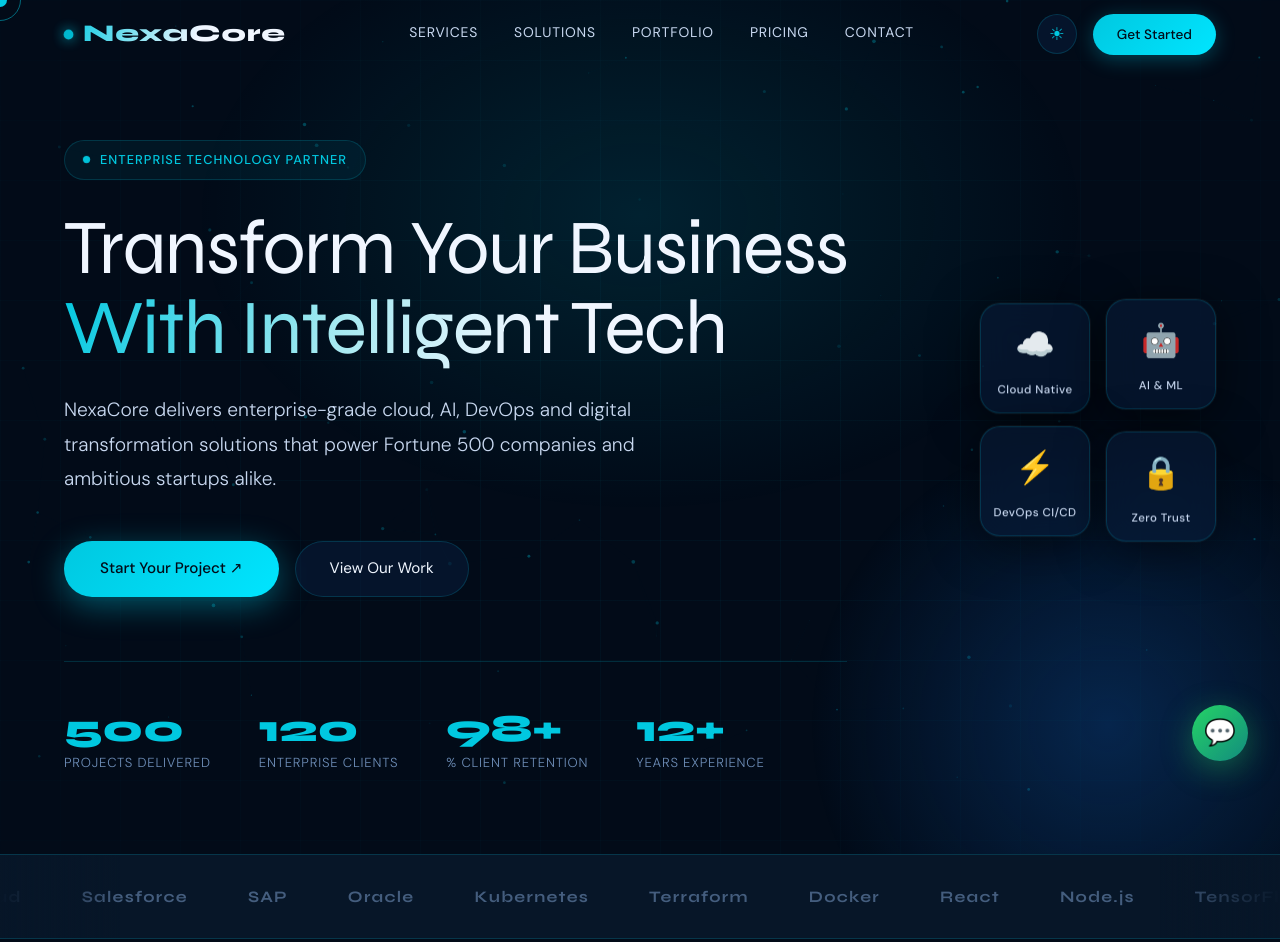
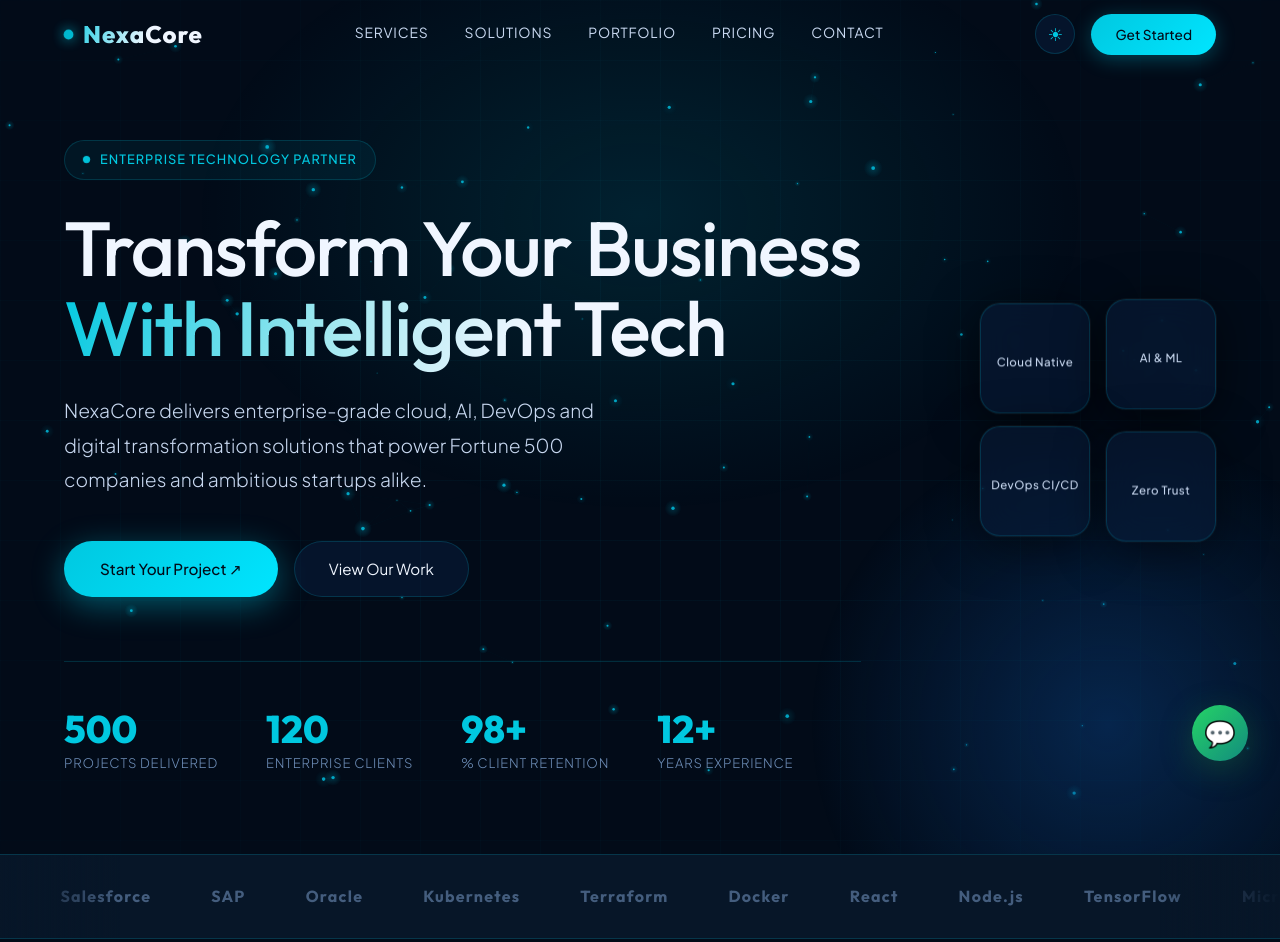
Before and after one commit to aakashsaini943/Nexa-core-freelance-central, a plain HTML site: page index.html in a window 1280 px wide. Shown: the top 942 px of the page. Drawn offline with nearby package versions, Linux system fonts and the light colour scheme; animation ran at ten frames a second.

Commit message:
form integration font family update

```diff
--- a/index.html
+++ b/index.html
@@ -8,13 +8,13 @@
 <title>NexaCore | Enterprise Technology Solutions</title>
 <link rel="preconnect" href="https://fonts.googleapis.com"/>
 <link rel="stylesheet" href="style.css">
-<link href="https://fonts.googleapis.com/css2?family=Syne:wght@400;600;700;800&family=DM+Sans:ital,wght@0,300;0,400;0,500;1,300&display=swap" rel="stylesheet"/>
-</head>
+<link href="https://fonts.googleapis.com/css2?family=Outfit:wght@300;400;500;600;700;800&family=Plus+Jakarta+Sans:wght@300;400;500;600;700&display=swap" rel="stylesheet">
+<link href="https://cdn.jsdelivr.net/npm/remixicon@4.2.0/fonts/remixicon.css" rel="stylesheet">
 <body>
 
 <!-- CURSOR -->
-<div id="cursor"></div>
-<div id="cursor-ring"></div>
+<!-- <div id="cursor"></div>
+<div id="cursor-ring"></div> -->
 
 <!-- PRELOADER -->
 <div id="preloader">
@@ -98,10 +98,10 @@
   </div>
 
   <div class="hero-float">
-    <div class="float-card reveal"><div class="fi">☁️</div><span>Cloud Native</span></div>
-    <div class="float-card reveal"><div class="fi">🤖</div><span>AI & ML</span></div>
-    <div class="float-card reveal"><div class="fi">⚡</div><span>DevOps CI/CD</span></div>
-    <div class="float-card reveal"><div class="fi">🔒</div><span>Zero Trust</span></div>
+    <div class="float-card reveal"><div class="fi"><i class="fa-solid fa-robot"></i></div><span>Cloud Native</span></div>
+    <div class="float-card reveal"><div class="fi"><i class="fa-solid fa-cloud"></i></div><span>AI & ML</span></div>
+    <div class="float-card reveal"><div class="fi"><i class="fa-solid fa-lock"></i></div><span>DevOps CI/CD</span></div>
+    <div class="float-card reveal"><div class="fi"><i class="fa-solid fa-code"></i></div><span>Zero Trust</span></div>
   </div>
 </section>
 
@@ -138,7 +138,7 @@
 <!-- ==================== SERVICES ==================== -->
 <section id="services">
   <div class="text-center reveal">
-    <div class="section-badge">⚡ What We Do</div>
+    <div class="section-badge"><i class="fa-solid fa-rocket"></i> What We Do</div>
     <h2 class="section-title">End-to-End Technology<br>Services That Scale</h2>
     <p class="section-sub">From concept to production, we architect and deliver robust solutions across every technology domain your enterprise demands.</p>
   </div>
@@ -239,81 +239,6 @@
         </div>
       </div>
     </div>
-  </div>
-</section>
-
-<!-- ==================== TESTIMONIALS ==================== -->
-<section id="testimonials">
-  <div class="testimonials-header text-center reveal">
-    <div class="section-badge">💬 Testimonials</div>
-    <h2 class="section-title">Trusted by Industry Leaders</h2>
-    <p class="section-sub">Hear from the executives and CTOs who've transformed their businesses with NexaCore.</p>
-  </div>
-  <div class="testimonials-slider">
-    <div class="testimonials-track" id="testi-track">
-      <div class="testi-card">
-        <div class="testi-stars"><span class="star">★</span><span class="star">★</span><span class="star">★</span><span class="star">★</span><span class="star">★</span></div>
-        <p class="testi-text">"NexaCore migrated our entire infrastructure to multi-cloud in just 8 weeks. Zero downtime, 40% cost reduction. Their team's expertise is simply unmatched in the industry."</p>
-        <div class="testi-author">
-          <div class="testi-avatar">RK</div>
-          <div>
-            <div class="testi-name">Rajiv Kumar</div>
-            <div class="testi-role">CTO, GlobalFinance Ltd</div>
-          </div>
-        </div>
-      </div>
-      <div class="testi-card">
-        <div class="testi-stars"><span class="star">★</span><span class="star">★</span><span class="star">★</span><span class="star">★</span><span class="star">★</span></div>
-        <p class="testi-text">"The AI solution they built for our supply chain reduced forecasting errors by 67%. It's like having a supercomputer that understands our business at a molecular level."</p>
-        <div class="testi-author">
-          <div class="testi-avatar">SM</div>
-          <div>
-            <div class="testi-name">Sarah Mitchell</div>
-            <div class="testi-role">VP Engineering, NovaTech</div>
-          </div>
-        </div>
-      </div>
-      <div class="testi-card">
-        <div class="testi-stars"><span class="star">★</span><span class="star">★</span><span class="star">★</span><span class="star">★</span><span class="star">★</span></div>
-        <p class="testi-text">"From the first meeting, NexaCore felt like an extension of our own team. They delivered a platform handling 2M daily users that's rock solid. Truly enterprise-class partners."</p>
-        <div class="testi-author">
-          <div class="testi-avatar">AC</div>
-          <div>
-            <div class="testi-name">Arjun Chakraborty</div>
-            <div class="testi-role">CEO, ScaleUp India</div>
-          </div>
-        </div>
-      </div>
-      <div class="testi-card">
-        <div class="testi-stars"><span class="star">★</span><span class="star">★</span><span class="star">★</span><span class="star">★</span><span class="star">★</span></div>
-        <p class="testi-text">"Their DevOps team cut our deployment time from 3 days to 45 minutes. The automated testing pipeline they built has become the backbone of our engineering culture."</p>
-        <div class="testi-author">
-          <div class="testi-avatar">LP</div>
-          <div>
-            <div class="testi-name">Lauren Park</div>
-            <div class="testi-role">Head of Product, CloudBase</div>
-          </div>
-        </div>
-      </div>
-      <div class="testi-card">
-        <div class="testi-stars"><span class="star">★</span><span class="star">★</span><span class="star">★</span><span class="star">★</span><span class="star">★</span></div>
-        <p class="testi-text">"NexaCore redesigned our banking app UX and conversions jumped 3.2x. Their design thinking process uncovered insights our internal team had missed for years. Outstanding work."</p>
-        <div class="testi-author">
-          <div class="testi-avatar">MS</div>
-          <div>
-            <div class="testi-name">Mohammed Al-Sayed</div>
-            <div class="testi-role">Director Digital, AlFuture Bank</div>
-          </div>
-        </div>
-      </div>
-    </div>
-  </div>
-  <div class="testi-controls">
-    <button class="testi-btn" id="testi-prev">←</button>
-    <div class="testi-dot active" data-i="0"></div>
-    <div class="testi-dot" data-i="1"></div>
-    <div class="testi-dot" data-i="2"></div>
-    <button class="testi-btn" id="testi-next">→</button>
   </div>
 </section>
 
@@ -515,6 +440,82 @@
   </div>
 </section>
 
+
+<!-- ==================== TESTIMONIALS ==================== -->
+<section id="testimonials">
+  <div class="testimonials-header text-center reveal">
+    <div class="section-badge">💬 Testimonials</div>
+    <h2 class="section-title">Trusted by Industry Leaders</h2>
+    <p class="section-sub">Hear from the executives and CTOs who've transformed their businesses with NexaCore.</p>
+  </div>
+  <div class="testimonials-slider">
+    <div class="testimonials-track" id="testi-track">
+      <div class="testi-card">
+        <div class="testi-stars"><span class="star">★</span><span class="star">★</span><span class="star">★</span><span class="star">★</span><span class="star">★</span></div>
+        <p class="testi-text">"NexaCore migrated our entire infrastructure to multi-cloud in just 8 weeks. Zero downtime, 40% cost reduction. Their team's expertise is simply unmatched in the industry."</p>
+        <div class="testi-author">
+          <div class="testi-avatar">RK</div>
+          <div>
+            <div class="testi-name">Rajiv Kumar</div>
+            <div class="testi-role">CTO, GlobalFinance Ltd</div>
+          </div>
+        </div>
+      </div>
+      <div class="testi-card">
+        <div class="testi-stars"><span class="star">★</span><span class="star">★</span><span class="star">★</span><span class="star">★</span><span class="star">★</span></div>
+        <p class="testi-text">"The AI solution they built for our supply chain reduced forecasting errors by 67%. It's like having a supercomputer that understands our business at a molecular level."</p>
+        <div class="testi-author">
+          <div class="testi-avatar">SM</div>
+          <div>
+            <div class="testi-name">Sarah Mitchell</div>
+            <div class="testi-role">VP Engineering, NovaTech</div>
+          </div>
+        </div>
+      </div>
+      <div class="testi-card">
+        <div class="testi-stars"><span class="star">★</span><span class="star">★</span><span class="star">★</span><span class="star">★</span><span class="star">★</span></div>
+        <p class="testi-text">"From the first meeting, NexaCore felt like an extension of our own team. They delivered a platform handling 2M daily users that's rock solid. Truly enterprise-class partners."</p>
+        <div class="testi-author">
+          <div class="testi-avatar">AC</div>
+          <div>
+            <div class="testi-name">Arjun Chakraborty</div>
+            <div class="testi-role">CEO, ScaleUp India</div>
+          </div>
+        </div>
+      </div>
+      <div class="testi-card">
+        <div class="testi-stars"><span class="star">★</span><span class="star">★</span><span class="star">★</span><span class="star">★</span><span class="star">★</span></div>
+        <p class="testi-text">"Their DevOps team cut our deployment time from 3 days to 45 minutes. The automated testing pipeline they built has become the backbone of our engineering culture."</p>
+        <div class="testi-author">
+          <div class="testi-avatar">LP</div>
+          <div>
+            <div class="testi-name">Lauren Park</div>
+            <div class="testi-role">Head of Product, CloudBase</div>
+          </div>
+        </div>
+      </div>
+      <div class="testi-card">
+        <div class="testi-stars"><span class="star">★</span><span class="star">★</span><span class="star">★</span><span class="star">★</span><span class="star">★</span></div>
+        <p class="testi-text">"NexaCore redesigned our banking app UX and conversions jumped 3.2x. Their design thinking process uncovered insights our internal team had missed for years. Outstanding work."</p>
+        <div class="testi-author">
+          <div class="testi-avatar">MS</div>
+          <div>
+            <div class="testi-name">Mohammed Al-Sayed</div>
+            <div class="testi-role">Director Digital, AlFuture Bank</div>
+          </div>
+        </div>
+      </div>
+    </div>
+  </div>
+  <div class="testi-controls">
+    <button class="testi-btn" id="testi-prev">←</button>
+    <div class="testi-dot active" data-i="0"></div>
+    <div class="testi-dot" data-i="1"></div>
+    <div class="testi-dot" data-i="2"></div>
+    <button class="testi-btn" id="testi-next">→</button>
+  </div>
+</section>
+
 <!-- ==================== FAQ ==================== -->
 <section id="faq">
   <div class="text-center reveal">
@@ -563,21 +564,21 @@
         <div class="c-icon">📍</div>
         <div>
           <div class="c-label">Headquarters</div>
-          <div class="c-value">Cyber City, Gurugram, Haryana 122002, India</div>
+          <div class="c-value">Noida sector 63 H block</div>
         </div>
       </div>
       <div class="contact-info-item">
         <div class="c-icon">📧</div>
         <div>
           <div class="c-label">Email Us</div>
-          <div class="c-value">enterprise@nexacore.io</div>
+          <div class="c-value">Hariomsaini1024@gmail.com</div>
         </div>
       </div>
       <div class="contact-info-item">
         <div class="c-icon">📞</div>
         <div>
           <div class="c-label">Call Us</div>
-          <div class="c-value">+91 98765 43210</div>
+          <div class="c-value">+91  7827145124</div>
         </div>
       </div>
       <div class="contact-info-item">
@@ -588,34 +589,41 @@
         </div>
       </div>
     </div>
-    <div class="contact-form reveal-right">
+    <form class="contact-form reveal-right" id="contactForm">
+
   <div class="form-row">
     <div class="form-group">
       <label>First Name</label>
-          <input type="text" placeholder="Arjun"/>
+      <input type="text" name="firstName" placeholder="Arjun" required />
     </div>
+
     <div class="form-group">
       <label>Last Name</label>
-          <input type="text" placeholder="Sharma"/>
+      <input type="text" name="lastName" placeholder="Sharma" required />
     </div>
   </div>
+
   <div class="form-row">
     <div class="form-group">
       <label>Email</label>
-          <input type="email" placeholder="you@company.com"/>
+      <input type="email" name="email" placeholder="you@company.com" required />
     </div>
+
     <div class="form-group">
       <label>Phone</label>
-          <input type="tel" placeholder="+91 98765 43210"/>
+      <input type="tel" name="phone" placeholder="+91 98765 43210" />
     </div>
   </div>
+
   <div class="form-group">
     <label>Company</label>
-        <input type="text" placeholder="Your Company Name"/>
+    <input type="text" name="company" placeholder="Your Company Name" />
   </div>
+
   <div class="form-group">
     <label>Service Interest</label>
-        <select>
+
+    <select name="service">
       <option>Select a service…</option>
       <option>Web Development</option>
       <option>Cloud Architecture</option>
@@ -625,13 +633,24 @@
       <option>Enterprise Transformation</option>
       <option>Other</option>
     </select>
+
   </div>
+
   <div class="form-group">
     <label>Project Details</label>
-        <textarea rows="4" placeholder="Describe your project, goals, and timeline…"></textarea>
+
+    <textarea
+      rows="4"
+      name="message"
+      placeholder="Describe your project, goals, and timeline…"
+    ></textarea>
   </div>
-      <button type="button" class="btn-primary" style="width:100%;text-align:center;display:block;padding:15px" onclick="this.textContent='✓ Message Sent! We\'ll respond within 24 hours.';this.style.background='linear-gradient(135deg,#00b09b,#00c8e0)'">Send Message →</button>
-    </div>
+
+  <button type="submit" class="btn-primary" id="submit-btn">
+    Send Message →
+  </button>
+
+</form>
   </div>
 </section>
 
@@ -690,7 +709,12 @@
 </footer>
 
 <!-- WHATSAPP BUTTON -->
-<a href="https://wa.me/919876543210" id="whatsapp-btn" target="_blank" title="Chat on WhatsApp">💬</a>
+<a
+ href="https://wa.me/7060998539?text=Hello%20I%20want%20to%20know%20more%20about%20your%20services"
+ id="whatsapp-btn"
+ target="_blank">
+ 💬
+</a>
 
 <script src="script.js"></script>
 </body>
--- a/script.js
+++ b/script.js
@@ -16,82 +16,201 @@
 /* ============================================================
    CUSTOM CURSOR
 ============================================================ */
-const cur = document.getElementById('cursor');
-const ring = document.getElementById('cursor-ring');
-let mx=0,my=0,rx=0,ry=0;
-document.addEventListener('mousemove',e=>{
-  mx=e.clientX; my=e.clientY;
-  cur.style.left=mx+'px'; cur.style.top=my+'px';
-});
-(function animRing(){
-  rx+=(mx-rx)*0.12; ry+=(my-ry)*0.12;
-  ring.style.left=rx+'px'; ring.style.top=ry+'px';
-  requestAnimationFrame(animRing);
-})();
-document.querySelectorAll('a,button,[class*="card"],[class*="btn"]').forEach(el=>{
-  el.addEventListener('mouseenter',()=>{
-    cur.style.width='22px'; cur.style.height='22px';
-    ring.style.width='60px'; ring.style.height='60px';
-    ring.style.opacity='0.3';
-  });
-  el.addEventListener('mouseleave',()=>{
-    cur.style.width='14px'; cur.style.height='14px';
-    ring.style.width='42px'; ring.style.height='42px';
-    ring.style.opacity='0.5';
-  });
-});
+// const cur = document.getElementById('cursor');
+// const ring = document.getElementById('cursor-ring');
+// let mx=0,my=0,rx=0,ry=0;
+// document.addEventListener('mousemove',e=>{
+//   mx=e.clientX; my=e.clientY;
+//   cur.style.left=mx+'px'; cur.style.top=my+'px';
+// });
+// (function animRing(){
+//   rx+=(mx-rx)*0.12; ry+=(my-ry)*0.12;
+//   ring.style.left=rx+'px'; ring.style.top=ry+'px';
+//   requestAnimationFrame(animRing);
+// })();
+// document.querySelectorAll('a,button,[class*="card"],[class*="btn"]').forEach(el=>{
+//   el.addEventListener('mouseenter',()=>{
+//     cur.style.width='22px'; cur.style.height='22px';
+//     ring.style.width='60px'; ring.style.height='60px';
+//     ring.style.opacity='0.3';
+//   });
+//   el.addEventListener('mouseleave',()=>{
+//     cur.style.width='14px'; cur.style.height='14px';
+//     ring.style.width='42px'; ring.style.height='42px';
+//     ring.style.opacity='0.5';
+//   });
+// });
 
 /* ============================================================
    PARTICLES
 ============================================================ */
-(function(){
+(function () {
+
   const canvas = document.getElementById('particles-canvas');
   const ctx = canvas.getContext('2d');
-  let W,H,particles=[];
-  function resize(){W=canvas.width=window.innerWidth;H=canvas.height=window.innerHeight}
-  resize(); window.addEventListener('resize',resize);
-  const isDark=()=>document.documentElement.getAttribute('data-theme')!=='light';
-  function Particle(){
-    this.x=Math.random()*W; this.y=Math.random()*H;
-    this.r=Math.random()*1.5+0.4;
-    this.vx=(Math.random()-0.5)*0.28; this.vy=(Math.random()-0.5)*0.28;
-    this.o=Math.random()*0.5+0.1;
+
+  let W, H;
+  let particles = [];
+
+  function resize() {
+    W = canvas.width = window.innerWidth;
+    H = canvas.height = window.innerHeight;
   }
-  Particle.prototype.update=function(){
-    this.x+=this.vx; this.y+=this.vy;
-    if(this.x<0)this.x=W; if(this.x>W)this.x=0;
-    if(this.y<0)this.y=H; if(this.y>H)this.y=0;
-  };
-  for(let i=0;i<90;i++) particles.push(new Particle());
-  function draw(){
-    ctx.clearRect(0,0,W,H);
-    const col=isDark()?'0,200,224':'0,111,166';
-    particles.forEach(p=>{
-      p.update();
-      ctx.beginPath(); ctx.arc(p.x,p.y,p.r,0,Math.PI*2);
-      ctx.fillStyle=`rgba(${col},${p.o})`;
+
+  resize();
+  window.addEventListener('resize', resize);
+
+  const isDark = () =>
+    document.documentElement.getAttribute('data-theme') !== 'light';
+
+  class Particle {
+
+    constructor() {
+      this.reset();
+    }
+
+    reset() {
+      this.x = Math.random() * W;
+      this.y = Math.random() * H;
+
+      this.size = Math.random() * 1.6 + 0.3;
+
+      this.speedX = (Math.random() - 0.5) * 0.18;
+      this.speedY = (Math.random() - 0.5) * 0.18;
+
+      this.opacity = Math.random() * 0.18 + 0.05;
+    }
+
+    update() {
+
+      this.x += this.speedX;
+      this.y += this.speedY;
+
+      if (this.x < 0) this.x = W;
+      if (this.x > W) this.x = 0;
+
+      if (this.y < 0) this.y = H;
+      if (this.y > H) this.y = 0;
+    }
+
+    draw() {
+
+      const colors = isDark()
+        ? {
+            particle: '0,220,255',
+            line: '0,220,255'
+          }
+        : {
+            particle: '130,140,180',
+            line: '160,170,200'
+          };
+
+      // glow
+      const gradient = ctx.createRadialGradient(
+        this.x,
+        this.y,
+        0,
+        this.x,
+        this.y,
+        this.size * 5
+      );
+
+      gradient.addColorStop(
+        0,
+        `rgba(${colors.particle},${this.opacity})`
+      );
+
+      gradient.addColorStop(
+        1,
+        `rgba(${colors.particle},0)`
+      );
+
+      ctx.beginPath();
+      ctx.fillStyle = gradient;
+      ctx.arc(this.x, this.y, this.size * 5, 0, Math.PI * 2);
       ctx.fill();
-    });
-    // lines
-    for(let i=0;i<particles.length;i++){
-      for(let j=i+1;j<particles.length;j++){
-        const dx=particles[i].x-particles[j].x;
-        const dy=particles[i].y-particles[j].y;
-        const d=Math.sqrt(dx*dx+dy*dy);
-        if(d<110){
+
+      // center particle
+      ctx.beginPath();
+
+      ctx.fillStyle = isDark()
+        ? 'rgba(0,220,255,0.7)'
+        : 'rgba(120,130,170,0.45)';
+
+      ctx.arc(this.x, this.y, this.size, 0, Math.PI * 2);
+
+      ctx.fill();
+    }
+  }
+
+  // particles
+  for (let i = 0; i < 85; i++) {
+    particles.push(new Particle());
+  }
+
+  function connectParticles() {
+
+    const colors = isDark()
+      ? {
+          line: '0,220,255'
+        }
+      : {
+          line: '160,170,200'
+        };
+
+    for (let a = 0; a < particles.length; a++) {
+
+      for (let b = a; b < particles.length; b++) {
+
+        let dx = particles[a].x - particles[b].x;
+        let dy = particles[a].y - particles[b].y;
+
+        let dist = Math.sqrt(dx * dx + dy * dy);
+
+        if (dist < 110) {
+
+          const opacity = (1 - dist / 110) * 0.06;
+
           ctx.beginPath();
-          ctx.moveTo(particles[i].x,particles[i].y);
-          ctx.lineTo(particles[j].x,particles[j].y);
-          ctx.strokeStyle=`rgba(${col},${0.08*(1-d/110)})`;
-          ctx.lineWidth=0.6; ctx.stroke();
+
+          ctx.strokeStyle =
+            `rgba(${colors.line},${opacity})`;
+
+          ctx.lineWidth = 0.45;
+
+          ctx.moveTo(
+            particles[a].x,
+            particles[a].y
+          );
+
+          ctx.lineTo(
+            particles[b].x,
+            particles[b].y
+          );
+
+          ctx.stroke();
         }
       }
     }
-    requestAnimationFrame(draw);
   }
-  draw();
+
+  function animate() {
+
+    ctx.clearRect(0, 0, W, H);
+
+    particles.forEach((particle) => {
+      particle.update();
+      particle.draw();
+    });
+
+    connectParticles();
+
+    requestAnimationFrame(animate);
+  }
+
+  animate();
+
 })();
-
 /* ============================================================
    NAVBAR SCROLL
 ============================================================ */
@@ -251,3 +370,63 @@ document.querySelectorAll('a[href^="#"]').forEach(a=>{
     if(target){e.preventDefault();target.scrollIntoView({behavior:'smooth',block:'start'})}
   });
 });
+
+
+
+/* ============================================================
+   Foarm submission oogle sheets
+============================================================ */
+
+
+const form = document.getElementById('contactForm');
+
+form.addEventListener('submit', async (e) => {
+
+  e.preventDefault();
+
+  const submitBtn =
+    document.getElementById('submit-btn');
+
+  submitBtn.innerHTML = 'Sending...';
+
+  const formData = new FormData(form);
+
+  const data = {
+    firstName: formData.get('firstName'),
+    lastName: formData.get('lastName'),
+    email: formData.get('email'),
+    phone: formData.get('phone'),
+    company: formData.get('company'),
+    service: formData.get('service'),
+    message: formData.get('message')
+  };
+
+  try {
+
+    await fetch(
+      'https://script.google.com/macros/s/AKfycbyORIE-0gvEOSOjRpThfpHztGTPBG9Yuu4Y4Q8JN22noBkhfJ9U-uOLVlUFYnWKZwtg/exec',
+      {
+        method: 'POST',
+        mode: 'no-cors',
+        headers: {
+          'Content-Type': 'text/plain'
+        },
+        body: JSON.stringify(data)
+      }
+    );
+
+    submitBtn.innerHTML =
+      '✓ Message Sent Successfully';
+
+    form.reset();
+
+  } catch (err) {
+
+    console.log(err);
+
+    submitBtn.innerHTML =
+      'Something went wrong';
+
+  }
+
+});
--- a/style.css
+++ b/style.css
@@ -20,8 +20,8 @@
   --border2: rgba(255,255,255,0.06);
   --shadow: 0 8px 48px rgba(0,0,0,0.55);
   --shadow-cyan: 0 0 40px rgba(0,200,224,0.22);
-  --font-head: 'Syne', sans-serif;
-  --font-body: 'DM Sans', sans-serif;
+  --font-head: 'Outfit', sans-serif;
+  --font-body: 'Plus Jakarta Sans', sans-serif;
   --transition: 0.38s cubic-bezier(0.4,0,0.2,1);
   --radius: 18px;
   --radius-sm: 10px;
@@ -55,7 +55,7 @@ body{
   font-weight:300;
   line-height:1.7;
   overflow-x:hidden;
-  cursor:none;
+  /* cursor:none; */
 }
 a{color:inherit;text-decoration:none}
 img{max-width:100%;display:block}
@@ -114,7 +114,7 @@ body:hover #cursor{opacity:1}
 ============================================================ */
 #particles-canvas{
   position:fixed;inset:0;z-index:0;
-  pointer-events:none;opacity:0.55;
+  pointer-events:none;opacity:1.90;
 }
 
 /* ============================================================
@@ -866,7 +866,7 @@ footer{
   background:linear-gradient(135deg,#25D366,#128C7E);
   display:flex;align-items:center;justify-content:center;
   font-size:1.6rem;
-  box-shadow:0 8px 32px rgba(37,211,102,0.4);
+  box-shadow:0 8px 32px rgba(28, 122, 62, 0.4);
   cursor:none;
   animation:float-anim 3s ease-in-out infinite;
   transition:all var(--transition);
```
Lines whose indentation alone changed are shown as unchanged.
